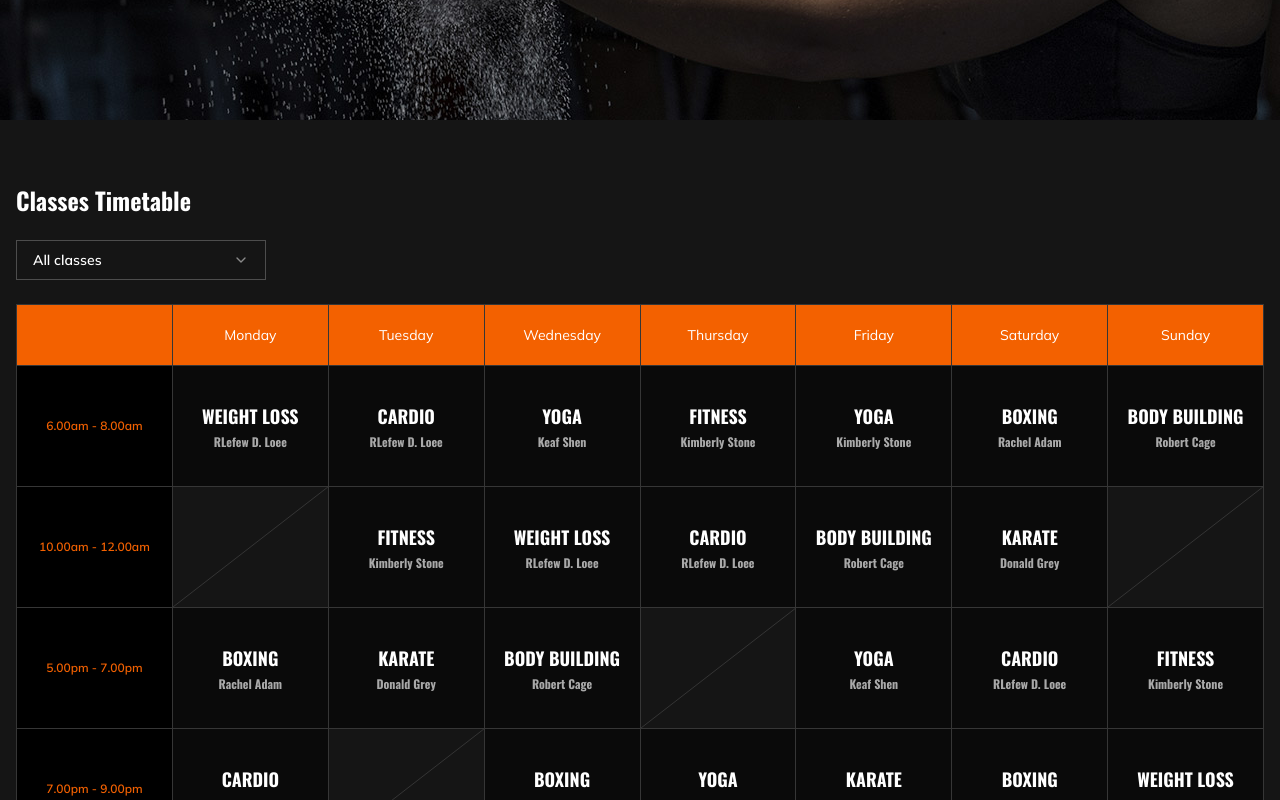
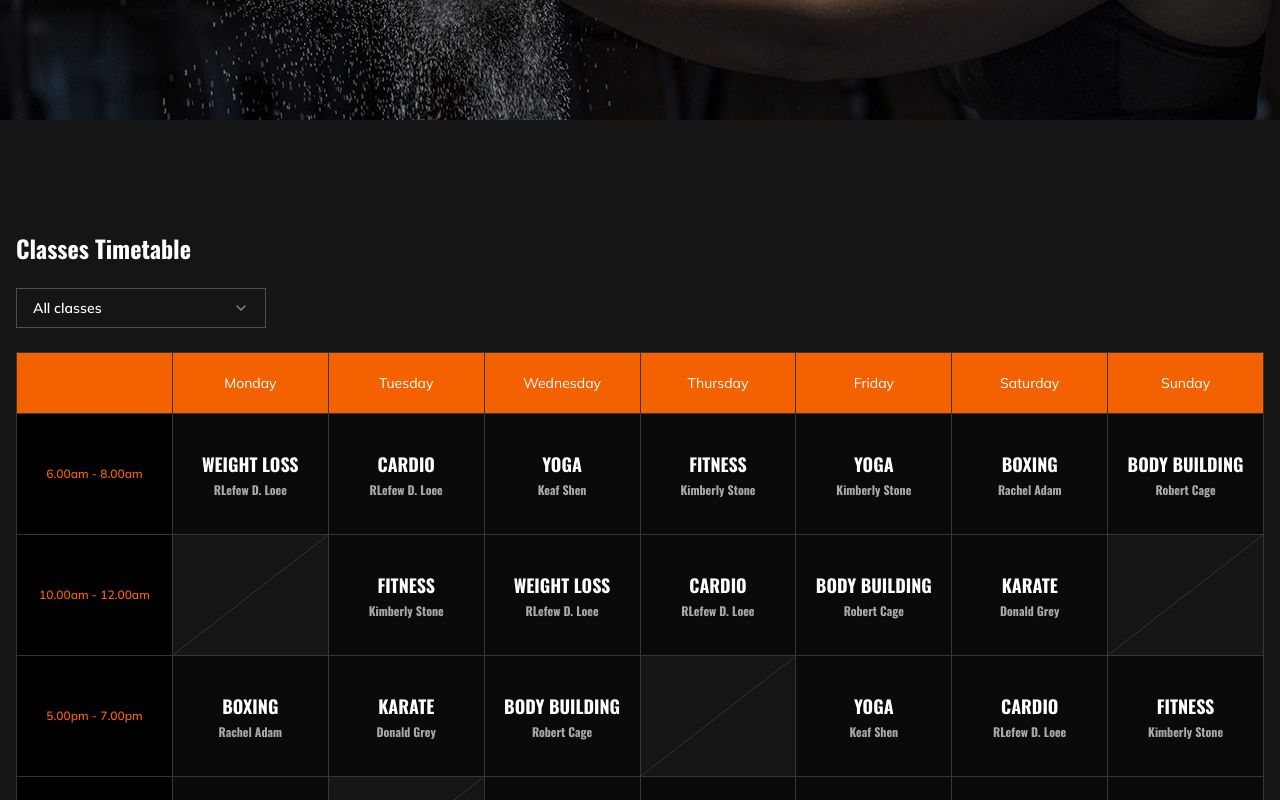
Before and after one commit to felipe-muner/podium-gym, a Next.js app: page /classes in a window 1280 px wide. Shown: the part 380-1180 px from the top of the page. Built offline with nearby package versions, Linux system fonts and the light colour scheme.

Commit message:
feat: padding for timetable

```diff
--- a/components/Timetable/Timetable.tsx
+++ b/components/Timetable/Timetable.tsx
@@ -134,7 +134,7 @@ export default function Timetable() {
   ];
 
   return (
-    <section className="w-full bg-brand-background-2 py-10 lg:py-16 text-white font-semibold">
+    <section className="w-full bg-brand-background-2 py-10 lg:pt-28 lg:pb-36 text-white font-semibold">
       <div className="mx-auto w-full max-w-7xl px-4 flex flex-col gap-6">
         <h2 className="text-2xl">Classes Timetable</h2>
 
```
